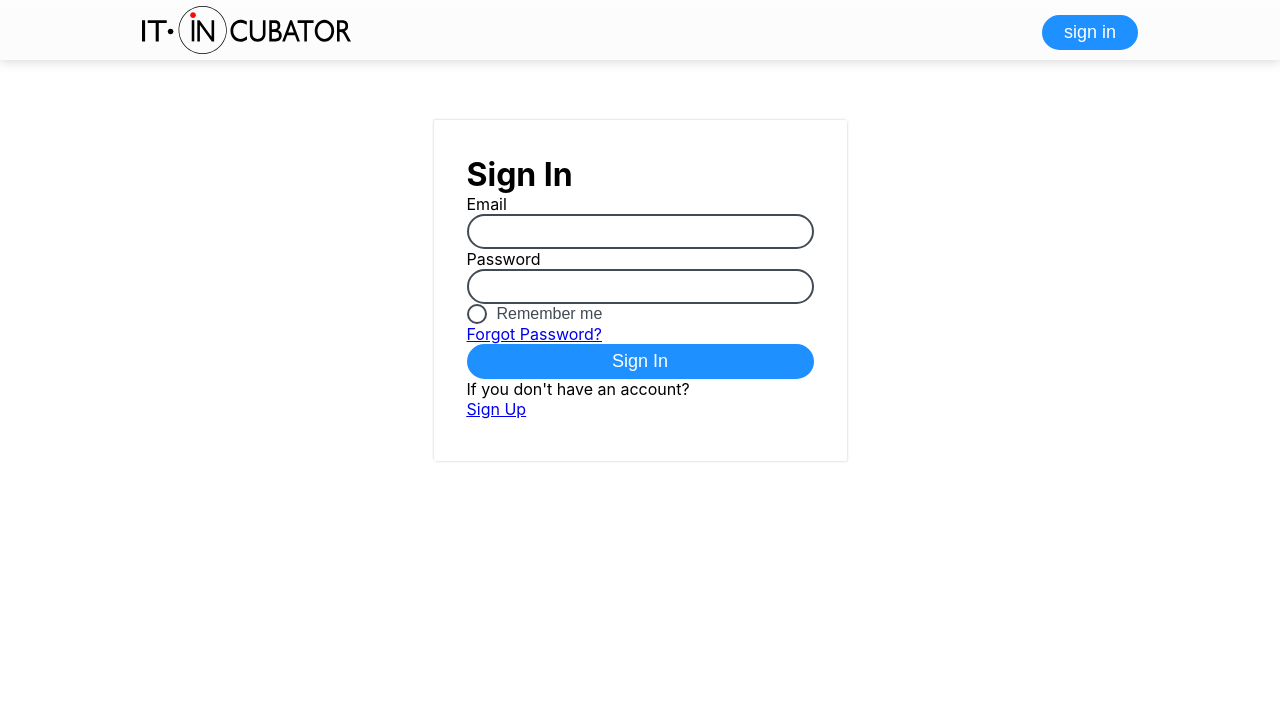
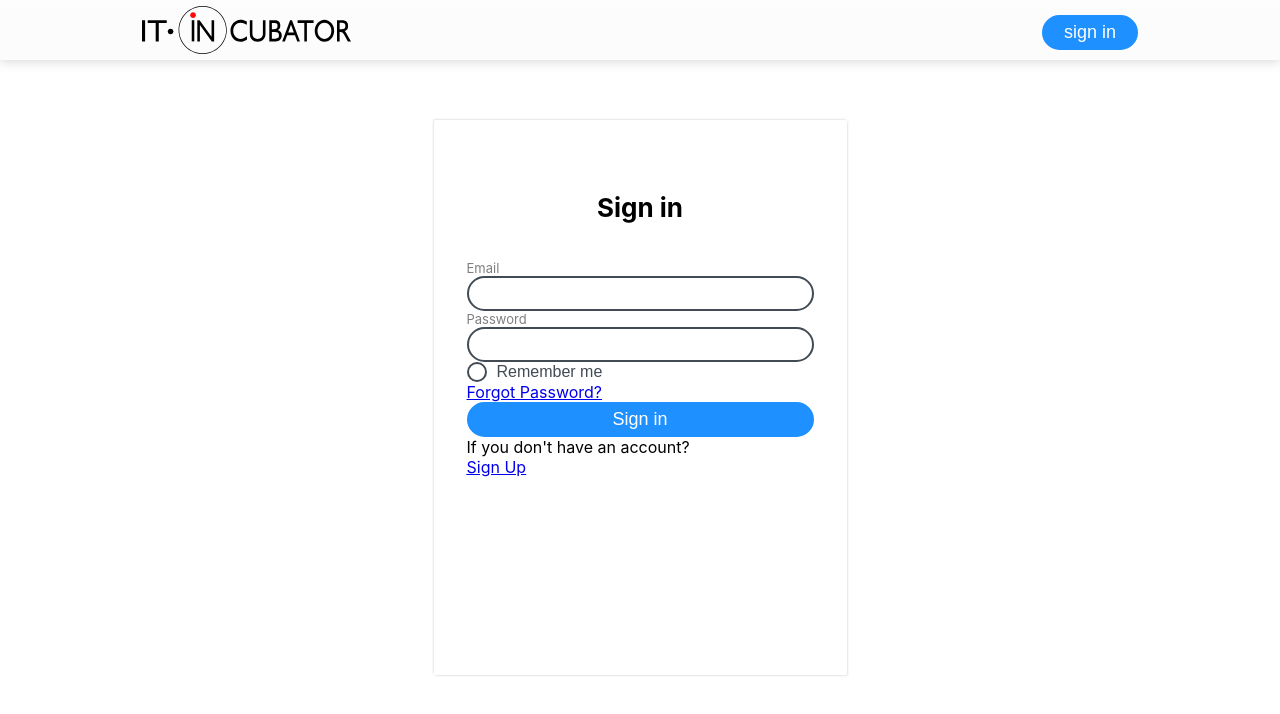
Before and after one commit to Mart7anova/qnun, a React (Create React App) app: page /#/login in a window 1280 px wide. Shown: the top 714 px of the page. Built offline with nearby package versions, Linux system fonts and the light colour scheme; no server answers.

Commit message:
update loginPage

```diff
--- a/src/s2-features/f1-auth/a1-login/Login.module.scss
+++ b/src/s2-features/f1-auth/a1-login/Login.module.scss
@@ -4,12 +4,22 @@
 		box-shadow: 1px 1px 2px rgba(0, 0, 0, 0.1), -1px -1px 2px rgba(0, 0, 0, 0.1);
 		border-radius: 2px;
 		max-width: 413px;
+		min-height: 555px;
 		margin: 60px auto;
 		padding: 35px 33px 42px 33px;
 
 		.form {
 			display: flex;
 			flex-direction: column;
+
+			.title {
+				font-size: 26px;
+				margin: 37px auto;
+			}
+			.label{
+				font-size: 13px;
+				opacity: 0.5;
+			}
 
 			.signUpButton {
 				text-decoration: underline;
--- a/src/s2-features/f1-auth/a1-login/Login.tsx
+++ b/src/s2-features/f1-auth/a1-login/Login.tsx
@@ -1,14 +1,14 @@
 import React from 'react';
 import s from './Login.module.scss'
-import {Input} from '../../../s1-main/m1-ui/common/c1-components/Input/Input';
-import {Checkbox} from '../../../s1-main/m1-ui/common/c1-components/Checkbox/Checkbox';
-import {Button} from '../../../s1-main/m1-ui/common/c1-components/Button/Button';
+import {Input} from 's1-main/m1-ui/common/c1-components/Input/Input';
+import {Checkbox} from 's1-main/m1-ui/common/c1-components/Checkbox/Checkbox';
+import {Button} from 's1-main/m1-ui/common/c1-components/Button/Button';
 import {Link, Navigate} from 'react-router-dom';
 import {useFormik} from 'formik';
 import {useSelector} from 'react-redux';
-import {AppRootStateType, useAppDispatch} from '../../../s1-main/m2-bll/store';
-import {forgotPassword, profile, registration} from '../../../s1-main/m1-ui/u1-Route/Variables/routeVariables';
-import {loginThunk} from '../../../s1-main/m2-bll/reducers/auth-reducer';
+import {AppRootStateType, useAppDispatch} from 's1-main/m2-bll/store';
+import {forgotPassword, profile, registration} from 's1-main/m1-ui/u1-Route/Variables/routeVariables';
+import {loginThunk} from 's1-main/m2-bll/reducers/auth-reducer';
 
 
 export const Login = () => {
@@ -32,16 +32,16 @@ export const Login = () => {
 				<div className={s.loginPage}>
 						<div className={s.formWrapper}>
 								<form onSubmit={formik.handleSubmit} className={s.form}>
-										<h1>Sign In</h1>
-										<span>Email</span>
+										<h1 className={s.title}>Sign in</h1>
+										<span className={s.label}>Email</span>
 										<Input {...formik.getFieldProps('email')}/>
-										<span>Password</span>
+										<span className={s.label}>Password</span>
 										<Input type="password" {...formik.getFieldProps('password')}/>
 										<Checkbox {...formik.getFieldProps('rememberMe')}>Remember me</Checkbox>
 										<Link to={forgotPassword}>
 												<span>Forgot Password?</span>
 										</Link>
-										<Button>Sign In</Button>
+										<Button>Sign in</Button>
 										<span>If you don't have an account?</span>
 										<Link to={registration}>
 											<span className={s.signUpButton}>Sign Up</span>
```
